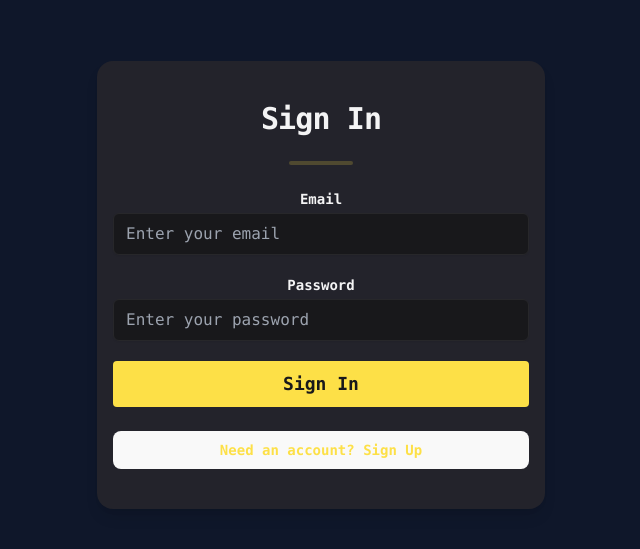
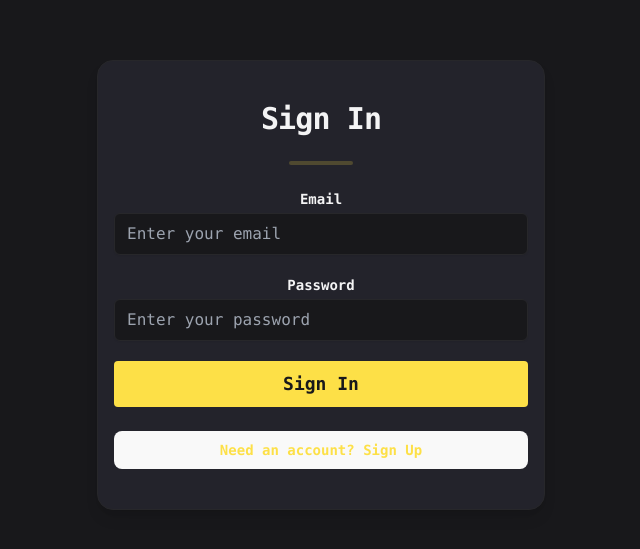
Before and after one commit to ffmly/typing-test, a React (Vite) app: page / in a window 1280 px wide. Shown: the part 115-664 px from the top of the page, without its empty margins (319-959 px from the left). Built offline with nearby package versions, Linux system fonts and the light colour scheme; no server answers.

Commit message:
Update AuthForms.tsx

```diff
--- a/src/components/AuthForms.tsx
+++ b/src/components/AuthForms.tsx
@@ -27,8 +27,8 @@ const AuthForms = ({ onSignIn, onSignUp }: AuthFormsProps) => {
   };
 
   return (
-    <div className="min-h-screen w-full flex items-center justify-center bg-slate-900">
-      <div className="bg-[var(--color-card)] max-w-md w-full px-4 py-10 rounded-2xl shadow-lg flex flex-col items-center">
+    <div className="min-h-screen w-full flex items-center justify-center bg-[var(--color-bg)]">
+      <div className="bg-[var(--color-card)] max-w-md w-full px-4 py-10 rounded-2xl shadow-lg flex flex-col items-center border border-[var(--color-border)]">
         <h2 className="text-3xl font-extrabold text-center mb-6 tracking-tight text-[var(--color-text)]" style={{ letterSpacing: '-0.03em' }}>
           {isSignUp ? 'Sign Up' : 'Sign In'}
         </h2>
```
